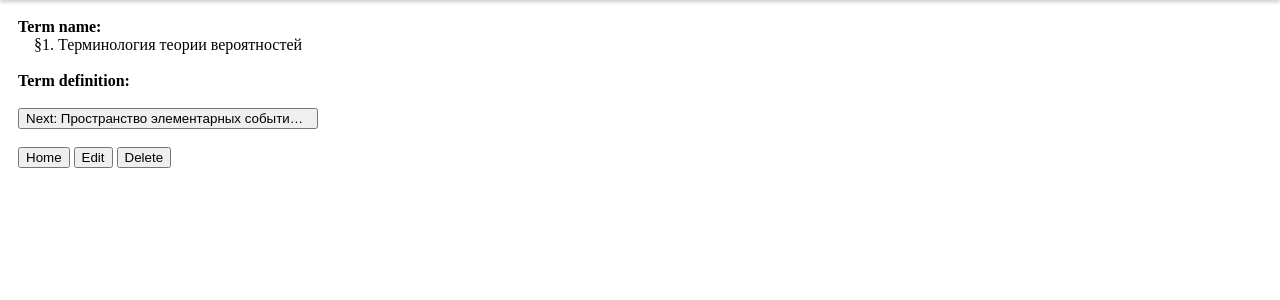
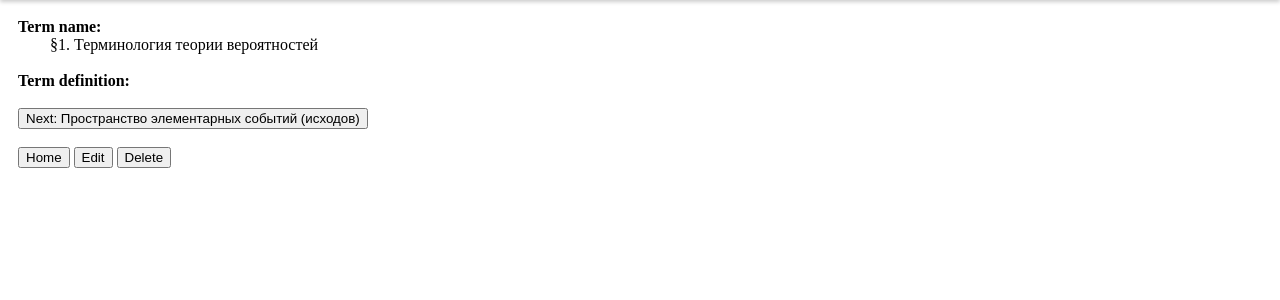
Before and after one commit to sovakeen/AtomMath, a Django app: page /summary_app/1/ in a window 1280 px wide. Shown: the part 57-357 px from the top of the page. Run offline with Django 5.2, Linux system fonts and the light colour scheme; data comes from the database, SQL or seed files in the repository; both versions use the stored data as it was after the commit.

Commit message:
minor design changes

```diff
--- a/summary_app/static/css/base.css
+++ b/summary_app/static/css/base.css
@@ -43,17 +43,14 @@ span .katex {
     font-size: medium;
 }
 
-.formatted {
+.pre {
     white-space: pre;
-    tab-size: 4;
 }
 
-button.nav {
-    max-width: 300px;
-    white-space: nowrap;
-    overflow: hidden;
-    text-overflow: ellipsis;
+.prewrap {
+    white-space: pre-wrap;
 }
+
 
 /* br {
     line-height: 10px;
--- a/summary_app/static/css/templates/index.css
+++ b/summary_app/static/css/templates/index.css
@@ -11,6 +11,10 @@ ul {
     list-style-type: none;
 }
 
+text {
+    white-space: pre;
+}
+
 .section {
     margin: var(--offset) 0 var(--offset) 0;
 }
--- a/summary_app/static/css/term_form.css
+++ b/summary_app/static/css/term_form.css
@@ -1,7 +1,7 @@
 textarea {
     resize: both;
     overflow: scroll;
-    word-wrap: normal;
+    tab-size: 4;
 }
 
 textarea:focus {
@@ -27,8 +27,8 @@ textarea:focus {
 }
 
 #definition_div textarea {
+    width: 100%;
     height: 285px;
-    width: 100%;
     box-sizing: border-box;
     display: block;
 }
--- a/summary_app/static/js/popup.js
+++ b/summary_app/static/js/katex_popup.js
@@ -1,6 +1,6 @@
 document.addEventListener('DOMContentLoaded', () => {
     const clickableElement = document.querySelector('.clickable_element');
-    const popupMenu = document.getElementById('popup_menu');
+    const popupMenu = document.getElementById('katex_popup');
     const popupList = popupMenu.querySelector('ul');
 
     // Ensure elements exist
--- a/summary_app/templates/summary_app/read.html
+++ b/summary_app/templates/summary_app/read.html
@@ -22,14 +22,12 @@
         </div>
 
         <div id="content">
-            <div>
-                <b>Term name:</b><br>
-                <span class="formatted">&#9{{ term.name }}</span>
-                <br><br>
-                <b>Term definition:</b>
-                <br>
-                <div class="formatted">{{ term.definition|linebreaksbr|link_terms:term.id }}</div>
-            </div>
+            <b>Term name:</b><br>
+            <span class="pre">&#9{{ term.name }}</span>
+            <br><br>
+            <b>Term definition:</b>
+            <br>
+            <div class="prewrap">{{ term.definition|linebreaksbr|link_terms:term.id }}</div>
             <br>
 
             {% if prev or next %}
--- a/summary_app/urls.py
+++ b/summary_app/urls.py
@@ -15,7 +15,6 @@ urlpatterns = [
     path("delete_all/", views.delete_all, name="delete_all"),
     path("delete_term/<int:term_id>/", views.delete_term, name="delete_term"),
     path("modify_term/<int:term_id>/", views.modify_term, name="modify_term"),
-    path("prepopulate/", views.prepopulate, name="prepopulate"),
     path("execute_raw_sql/", views.execute_raw_sql, name="execute_raw_sql"),
     path("send_backup/", views.send_backup, name="send_backup")
 ]
--- a/summary_app/views.py
+++ b/summary_app/views.py
@@ -10,11 +10,8 @@ from .models import Term
 
 def index(request):
     term_list = Term.objects.order_by("id")
-    return render(request, "summary_app/index.html", { "terms_list": term_list })
-
-
-def test(request, data={}):
-    return render(request, "summary_app/test.html", { "result": data })
+    shorts = {"Term": "Def", "Theorem": "The", "Article": "Art", "Undefined": "Und", "Example": "Exp"}
+    return render(request, "summary_app/index.html", { "terms_list": term_list, "shorts": shorts })
 
 
 def add(request):
@@ -33,6 +30,10 @@ def edit(request, term_id):
     return render(request, "summary_app/edit.html", { "term": term, "term_types": Term.Type.labels })
 
 
+def test(request, data={}):
+    return render(request, "summary_app/test.html", { "result": data })
+
+
 #   Functions listed below are not actually views representing pages but request processors
 
 
@@ -44,17 +45,6 @@ def add_term(request):
     else:
         term.save()
         return redirect("summary_app:add")
-
-
-def delete_all(request):
-    Term.objects.all().delete()
-    return redirect("summary_app:index")
-
-
-def delete_term(request, term_id):
-    term = get_object_or_404(Term, pk=term_id)
-    term.delete()
-    return redirect("summary_app:index")
 
 
 # why redirect is not working (mb problem with args form)?
@@ -73,16 +63,14 @@ def modify_term(request, term_id):
         return redirect(reverse("summary_app:edit", args=[term_id]) + "?error=id_exists")
 
 
-# to deprecate (prepopulate from some file)
-def prepopulate(request):
-    Term(name="Def 1.3 \"$\\sigma$-алгебра (сигма-алгебра)\"", definition="$\\sigma$-алгеброй (сигма-алгеброй) называется алгебра $\\mathscr{A}$ такая, что $A_n \\in \\mathscr{A} ~ \\forall ~ n \\in N \\Rightarrow \\bigcup_{n=1}^{\\infty} A_n \\in \\mathscr{A}$.").save()
-    Term(name="Def 1.7 \"Произведение (пересечение) событий $A$ и $B$\"", definition='Произведением (пересечение) событий $A$ и $B$ называется событие, обозначаемое $A \\cap B$ или $A B$, которое происходит тогда и только тогда, когда одновременно происходят события $A$ и $B$.').save()
-    Term(name="Глава 1 Дубль 1", definition="smth", type=Term.Type.SECTION).save()
-    Term(name=r'Def 1.8 "Несовместные события"', definition=r'События $A$ и $B$ назовём несовместными, если $A \cap B=\varnothing$ (т. е. вместе произойти они не могут).').save()
-    Term(name=r'Def 1.9 "Сумма (объединение) событий $A$ и $B$"', definition=r'Суммой (объединением) событий $A$ и $B$ назовём событие, обозначаемое $A \cup B$ или $A+B$ (в случае, когда они несовместны), которое происходит тогда и только тогда, когда происходят $A$ или $B$, или оба вместе.').save()
-    Term(name=r'Def 1.10 "Разность событий $A$ и $B$"', definition=r'Разностью событий $A$ и $B$ назовём событие $A \backslash B$, происходящее тогда и только тогда, когда произошло $A$, но не произошло $B$.').save()
-    Term(name="Test term 1", definition="$\\int_{-\\infty}^\\infty\\xi\\,e^{2 \\pi i \\xi x}\\,d\\xi$").save()
-    Term(name="Test term 2", definition="$$\\int_{-\\infty}^\\infty\\xi\\,e^{2 \\pi i \\xi x}\\,d\\xi$$").save()
+def delete_all(request):
+    Term.objects.all().delete()
+    return redirect("summary_app:index")
+
+
+def delete_term(request, term_id):
+    term = get_object_or_404(Term, pk=term_id)
+    term.delete()
     return redirect("summary_app:index")
 
 
@@ -105,4 +93,4 @@ def send_backup(request):
     )
     email.attach_file(Path(__file__).parent.parent.absolute().joinpath('db.sqlite3'))
     email.send(fail_silently=False)
-    return redirect("summary_app:test")
+    return redirect("summary_app:index")
```
Also changed, not shown: summary_app/static/css/preview.css (+8 -0 lines), summary_app/templates/summary_app/add.html (+6 -7 lines), summary_app/templates/summary_app/edit.html (+7 -6 lines), summary_app/templates/summary_app/index.html (+10 -2 lines), db.sqlite3.
